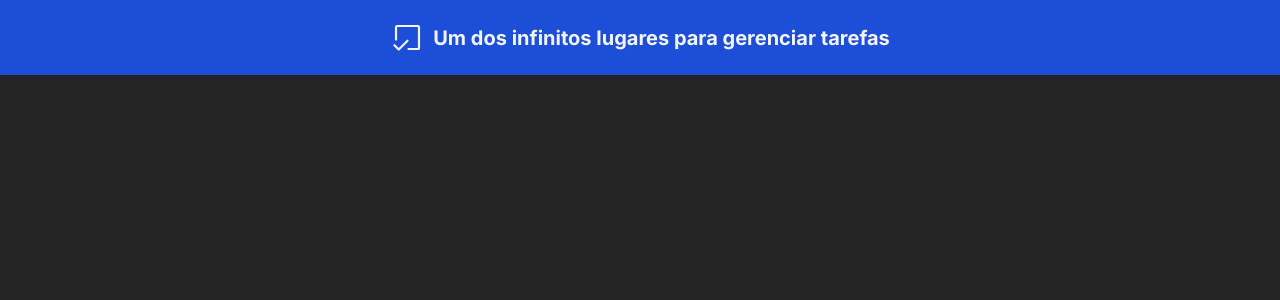
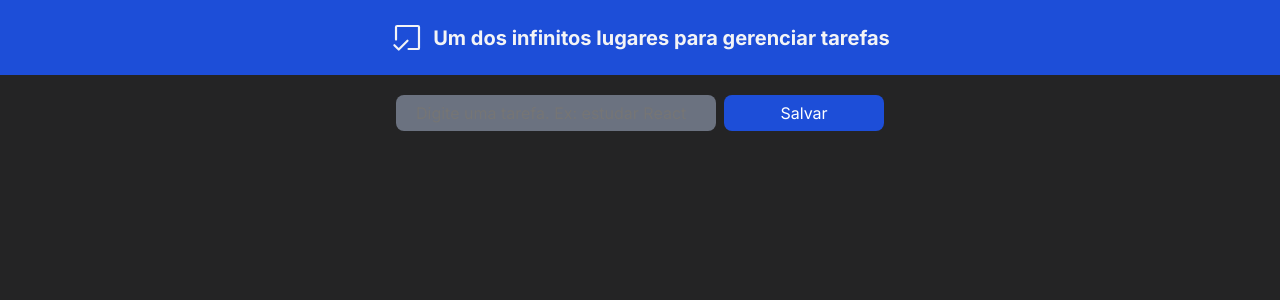
Before and after one commit to Levieber/todo-manager, a React (Vite) app: page / in a window 1280 px wide. Shown: the top 300 px of the page. Built offline with nearby package versions, Linux system fonts and the light colour scheme.

Commit message:
feat: form to edit/create task and your style

```diff
--- a/src/App.tsx
+++ b/src/App.tsx
@@ -1,10 +1,12 @@
 import "./global.css";
 import { Header } from "./components/Header";
+import { TaskList } from "./components/TaskList";
 
 export function App() {
   return (
     <div>
       <Header />
+      <TaskList />
     </div>
   );
 }
--- /dev/null
+++ b/src/components/TaskList.module.css
@@ -0,0 +1,38 @@
+.container {
+  padding: 1.25rem;
+}
+
+.taskForm {
+  display: flex;
+  flex-wrap: wrap;
+  justify-content: center;
+  gap: 0.5rem;
+}
+
+.taskForm input {
+  width: min(100%, 20rem);
+  border-radius: 8px;
+  border: 0;
+  background-color: var(--gray-500);
+  color: var(--white);
+  padding: 0.5rem 1.25rem;
+}
+
+.taskForm button[type="submit"] {
+  width: 10rem;
+
+  border-radius: 8px;
+  border: 0;
+  padding: 0.5rem 1.25rem;
+
+  background-color: var(--blue-700);
+  color: var(--white);
+
+  transition: 0.2s ease-in-out;
+
+  cursor: pointer;
+}
+
+.taskForm button[type="submit"]:hover {
+  background-color: var(--blue-500);
+}
--- /dev/null
+++ b/src/components/TaskList.tsx
@@ -0,0 +1,12 @@
+import styles from "./TaskList.module.css";
+
+export function TaskList() {
+  return (
+    <main className={styles.container}>
+      <form className={styles.taskForm}>
+        <input id="task" type="text" placeholder="Digite uma tarefa. Ex: estudar React" />
+        <button type="submit">Salvar</button>
+      </form>
+    </main>
+  );
+}
--- a/src/global.css
+++ b/src/global.css
@@ -10,6 +10,11 @@
   --gray-300: #9ca3af;
   --gray-500: #6b7280;
   --gray-900: #242425;
+}
+
+:focus {
+  outline: none;
+  box-shadow: 0 0 0 2px var(--blue-600);
 }
 
 * {
```
